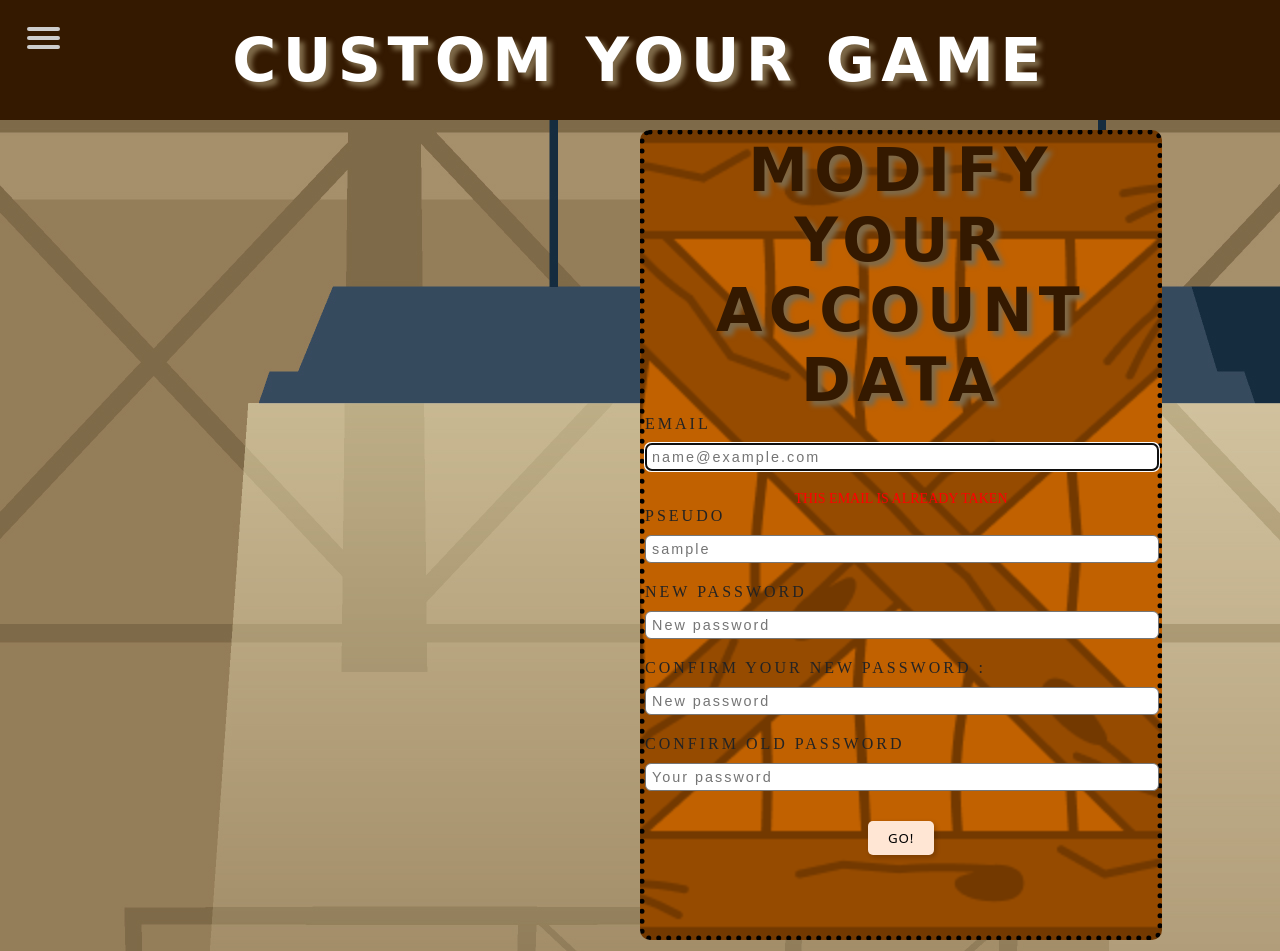
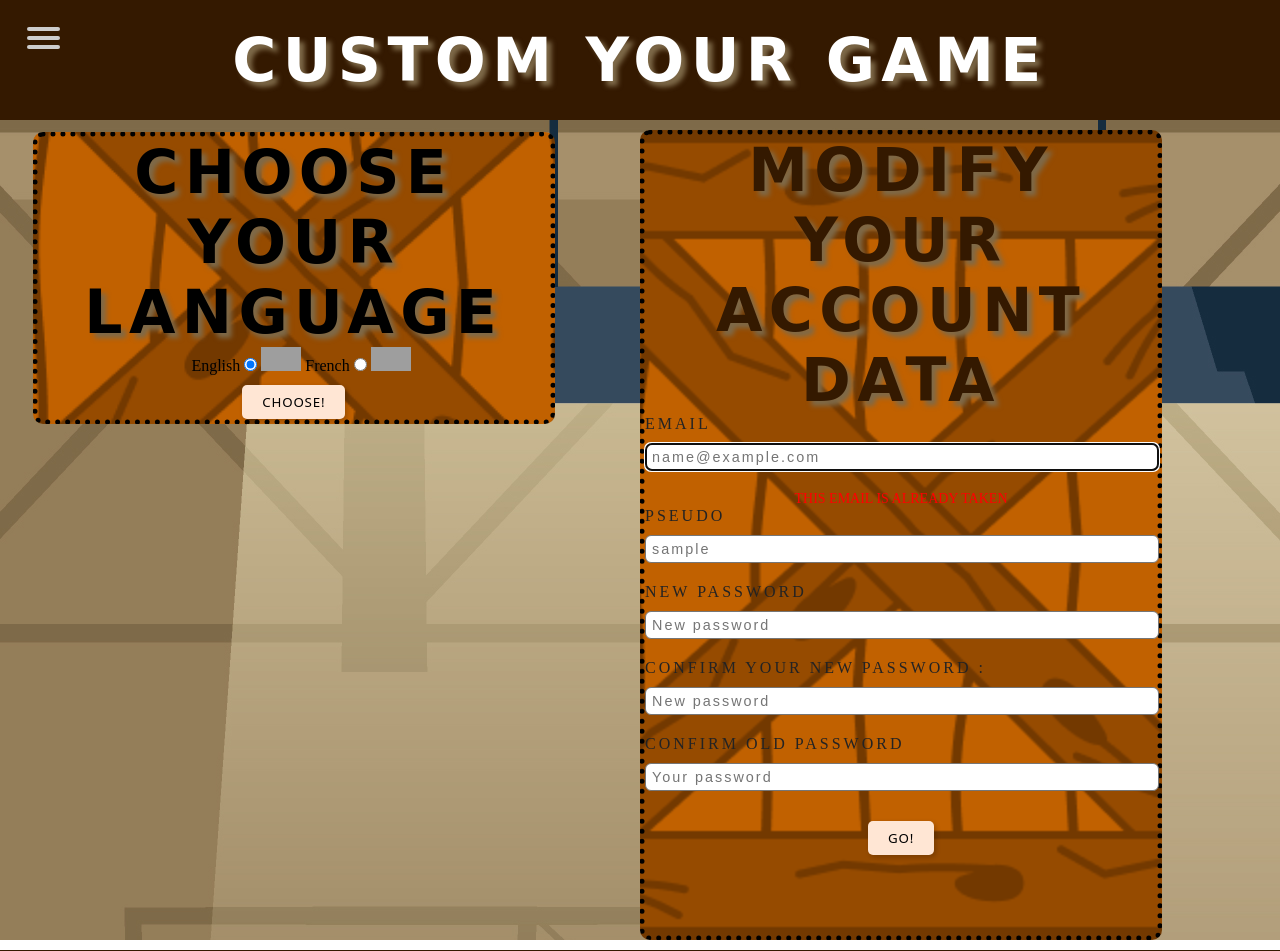
Before and after one commit to simeon-bossut/THE_PROJECT, a PHP site: page /html/setting.php in a window 1280 px wide. Shown: the top 951 px of the page. Run offline with PHP 8.4, Linux system fonts and the light colour scheme; the visitor is signed in with stand-in values (Sample User, id 1); some web fonts are replaced; grey boxes are pictures that could not be loaded.

Commit message:
Update settings.css

```diff
--- a/Website_projet/CSS/settings.css
+++ b/Website_projet/CSS/settings.css
@@ -98,3 +98,30 @@ hr{
 	height: 3px;
 	background-color: black;
 	}
+
+
+.choice{
+	position: absolute;
+	left: 1%;
+	width : 40%;
+	top: 14%;
+	border-style: dotted;
+	border-width: thick;
+	border-radius: 10px;
+	margin: 20px;
+	background-image: url("../images/Crate.png");
+	background-size: 150%;
+	background-position: center;
+
+}
+
+.flag{
+	width: 5vh;
+	height: 3vh;
+}
+
+.lablelg{
+	position: relative;
+	left: 30%;
+
+}
```
